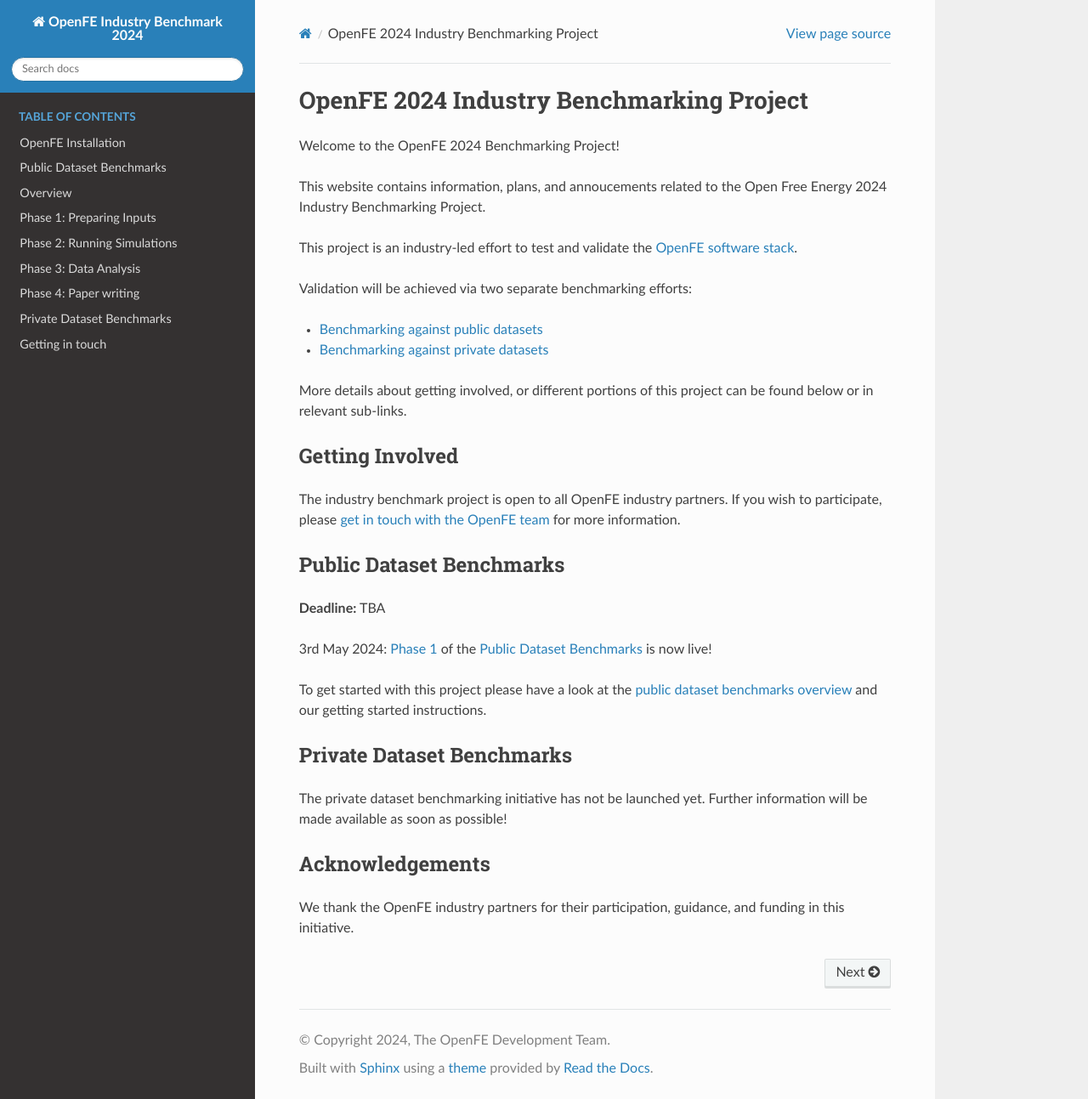
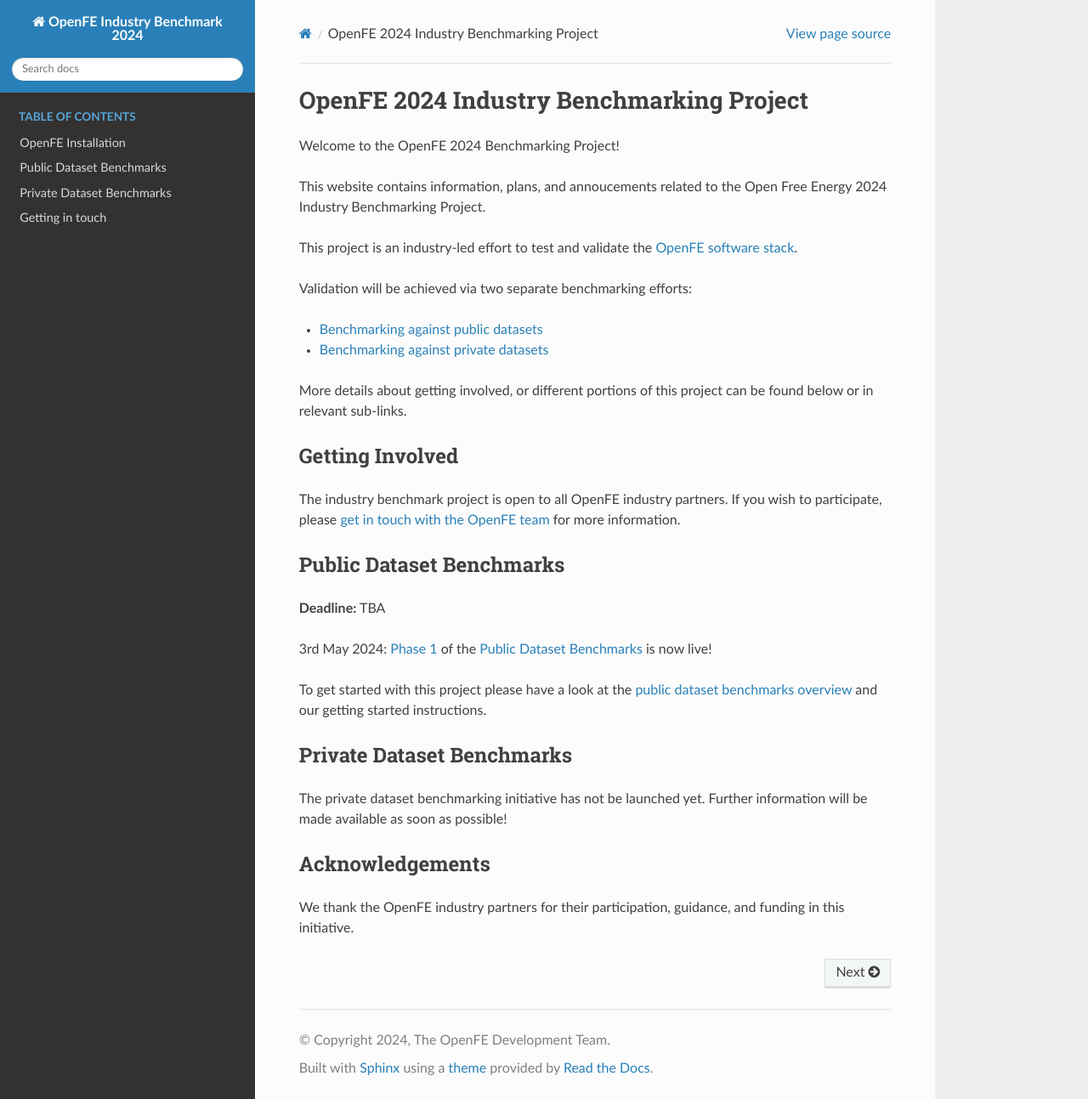
Before and after one commit to OpenFreeEnergy/IndustryBenchmarks2024, a Sphinx documentation site: the page built from docs/source/index.rst, in a window 1280 px wide and 1293 px high. Shown: the whole window at 85% size. Built offline with Sphinx 7.4.7 and the Read the Docs theme 2.0.0, drawn with Linux system fonts in a browser that asks for light colours.

Commit message:
Fix TOC tree (#69)
* Initial test

* Test 2

* Change title font

```diff
--- a/docs/source/index.rst
+++ b/docs/source/index.rst
@@ -62,7 +62,7 @@
    :caption: Table of Contents
    :hidden:
 
-   ./installation
+   installation
    ./public/overview
    ./private/overview
    get-in-touch
--- a/docs/source/public/overview.rst
+++ b/docs/source/public/overview.rst
@@ -1,4 +1,5 @@
 .. _public_overview:
+*************************
 Public Dataset Benchmarks
 *************************
 
```
